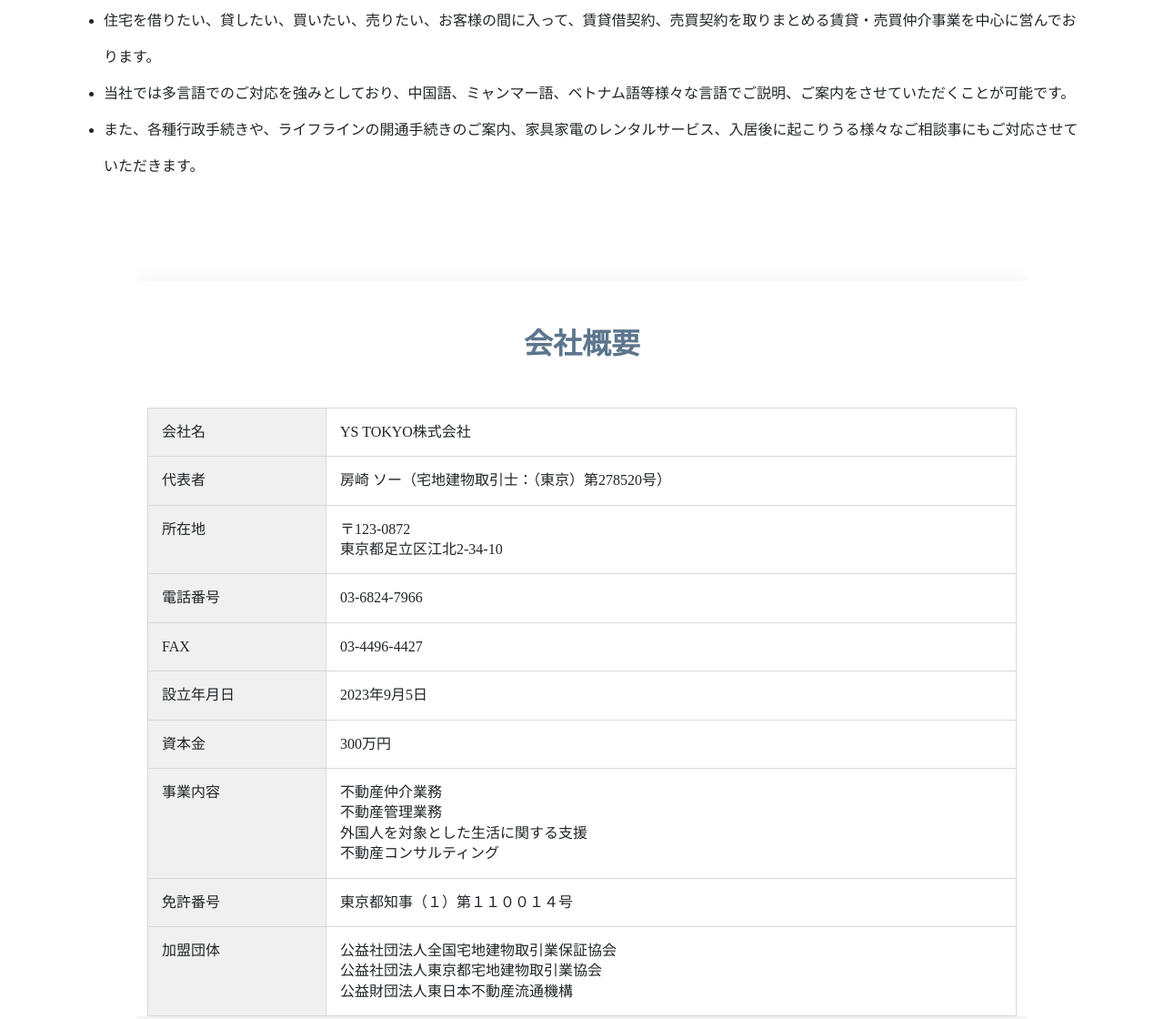
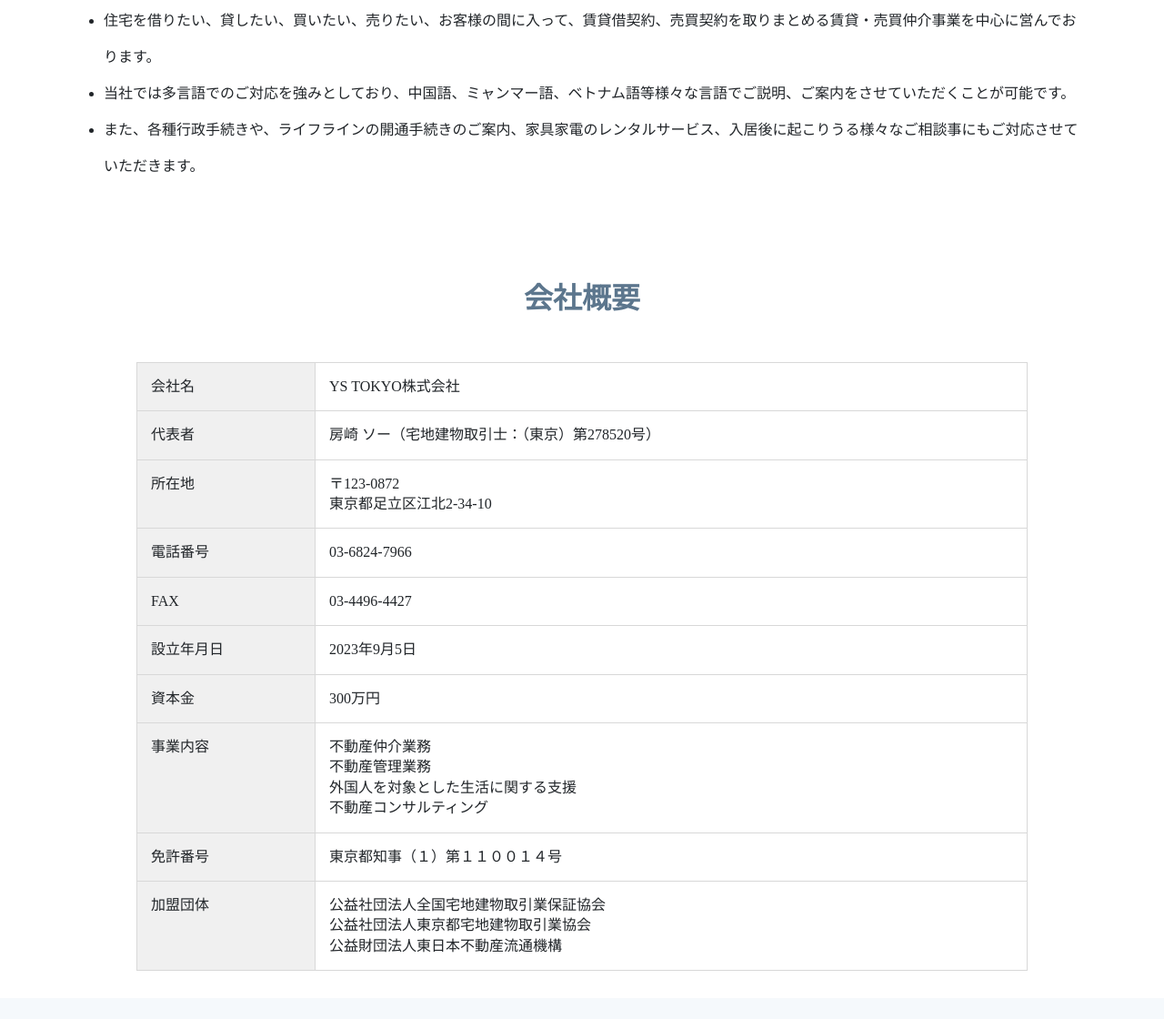
Before and after one commit to TezaSoe/tezasoe.github.io, a plain HTML site: page docs/index.html in a window 1280 px wide. Shown: the part 905-2025 px from the top of the page at 91% size. Drawn offline with nearby package versions, Linux system fonts and the light colour scheme.

Commit message:
内容変更

```diff
--- a/docs/assets/css/style.css
+++ b/docs/assets/css/style.css
@@ -25,7 +25,7 @@
     font-size:25px;
     font-weight: bold;
     color: #712c0c;
-    margin-left: -15px;
+    margin-left: -18px;
     display: inline-block;
     vertical-align: middle;
     line-height: 1em; /*set line height back to normal*/
--- a/docs/index.html
+++ b/docs/index.html
@@ -135,51 +135,19 @@
               <li>当社では多言語でのご対応を強みとしており、中国語、ミャンマー語、ベトナム語等様々な言語でご説明、ご案内をさせていただくことが可能です。</li>
               <li>また、各種行政手続きや、ライフラインの開通手続きのご案内、家具家電のレンタルサービス、入居後に起こりうる様々なご相談事にもご対応させていただきます。</li>
           </ul>
-      </section>
-
-        <!-- <div class="col-lg-4 col-md-6 icon-box" data-aos="fade-up">
-          <div class="icon"><i class="bi bi-chat-left-dots"></i></div>
-          <h4 class="title"><a href="">Lorem Ipsum</a></h4>
-          <p class="description">Voluptatum deleniti atque corrupti quos dolores et quas molestias excepturi sint occaecati cupiditate non provident</p>
-        </div>
-        <div class="col-lg-4 col-md-6 icon-box" data-aos="fade-up" data-aos-delay="100">
-          <div class="icon"><i class="bi bi-bounding-box"></i></div>
-          <h4 class="title"><a href="">Dolor Sitema</a></h4>
-          <p class="description">Minim veniam, quis nostrud exercitation ullamco laboris nisi ut aliquip ex ea commodo consequat tarad limino ata</p>
-        </div>
-        <div class="col-lg-4 col-md-6 icon-box" data-aos="fade-up" data-aos-delay="200">
-          <div class="icon"><i class="bi bi-globe"></i></div>
-          <h4 class="title"><a href="">Sed ut perspiciatis</a></h4>
-          <p class="description">Duis aute irure dolor in reprehenderit in voluptate velit esse cillum dolore eu fugiat nulla pariatur</p>
-        </div>
-        <div class="col-lg-4 col-md-6 icon-box" data-aos="fade-up" data-aos-delay="300">
-          <div class="icon"><i class="bi bi-broadcast"></i></div>
-          <h4 class="title"><a href="">Magni Dolores</a></h4>
-          <p class="description">Excepteur sint occaecat cupidatat non proident, sunt in culpa qui officia deserunt mollit anim id est laborum</p>
-        </div>
-        <div class="col-lg-4 col-md-6 icon-box" data-aos="fade-up" data-aos-delay="400">
-          <div class="icon"><i class="bi bi-brightness-high"></i></div>
-          <h4 class="title"><a href="">Nemo Enim</a></h4>
-          <p class="description">At vero eos et accusamus et iusto odio dignissimos ducimus qui blanditiis praesentium voluptatum deleniti atque</p>
-        </div>
-        <div class="col-lg-4 col-md-6 icon-box" data-aos="fade-up" data-aos-delay="500">
-          <div class="icon"><i class="bi bi-calendar2-week"></i></div>
-          <h4 class="title"><a href="">Eiusmod Tempor</a></h4>
-          <p class="description">Et harum quidem rerum facilis est et expedita distinctio. Nam libero tempore, cum soluta nobis est eligendi</p>
-        </div> -->
+        </section>
       </div>
-
     </div>
   </section><!-- End Services Section -->
 
   <main id="main">
     <!-- ======= About Us Section ======= -->
-    <div class="c-container c-container--middle">
     <section id="about" class="about">
-      <div class="container" data-aos="fade-up">
-
+      <!-- <div class="container" data-aos="fade-up"> -->
+      <div class="c-container c-container--middle" data-aos="fade-up">
         <div class="section-title">
-          <h2 style="padding-top: 50px;">会社概要</h2>
+          <!-- <h2 style="padding-top: 50px;">会社概要</h2> -->
+          <h2>会社概要</h2>
         </div>
         <table class="c-table c-table--horizontal page-company__table">
           <tbody>
@@ -251,7 +219,6 @@
         </table>
       </div>
     </section><!-- End About Us Section -->
-  </div>
     <!-- ======= Frequently Asked Questions Section ======= -->
     <section id="faq" class="faq section-bg">
       <div class="container" data-aos="fade-up">
```
